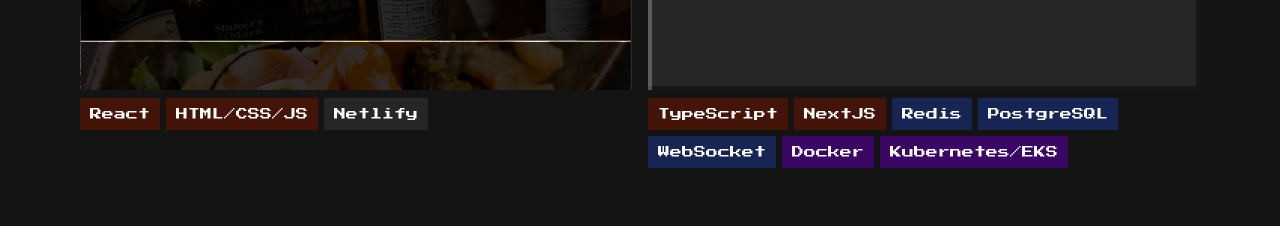
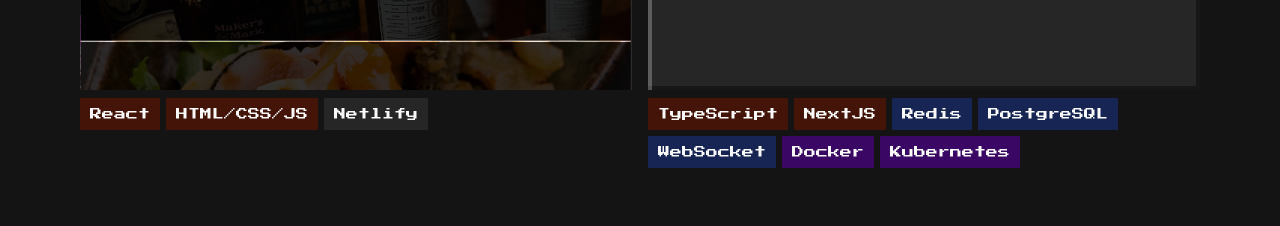
Before and after one commit to yatfu/Portfolio-Website, a Next.js app: page /work in a window 1280 px wide. Shown: the part 1280-1506 px from the top of the page. Built offline with nearby package versions, Linux system fonts and the light colour scheme.

Commit message:
update: text

```diff
--- a/data/featuredWork.ts
+++ b/data/featuredWork.ts
@@ -341,7 +341,7 @@ export const projects: Project[] = [
       { label: "PostgreSQL", color: "bg-blue-950" },
       { label: "WebSocket", color: "bg-blue-950" },
       { label: "Docker", color: "bg-purple-950" },
-      { label: "Kubernetes/EKS", color: "bg-purple-950" },
+      { label: "Kubernetes", color: "bg-purple-950" },
     ],
     liveUrl: "",
     repoUrl: "",
```
